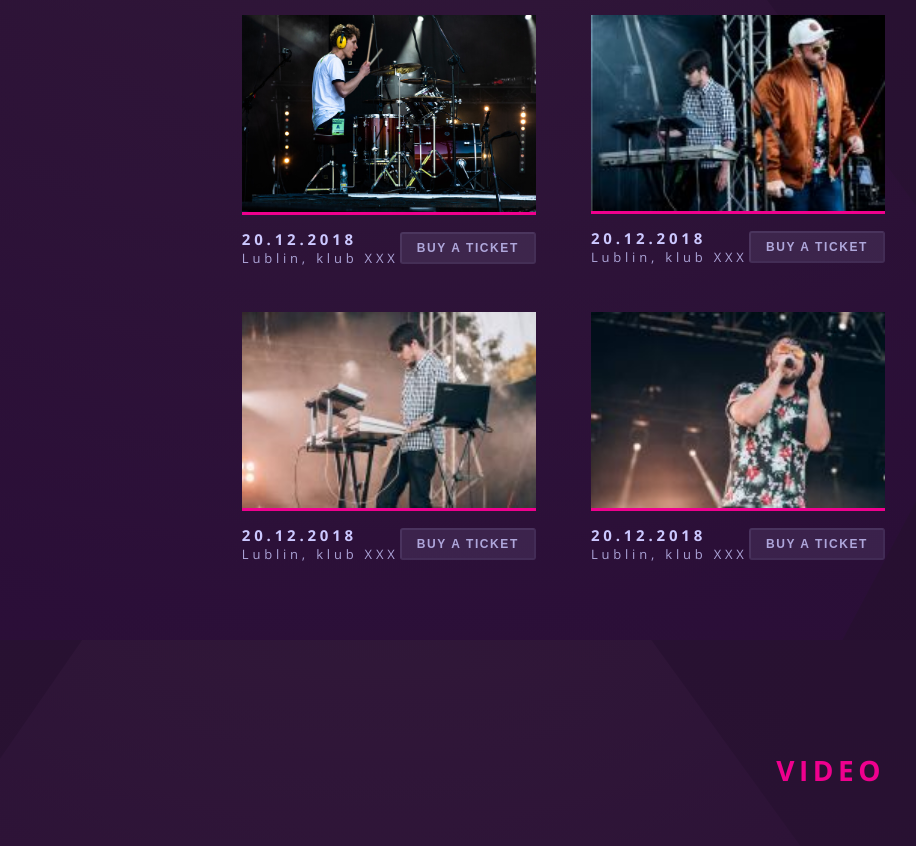
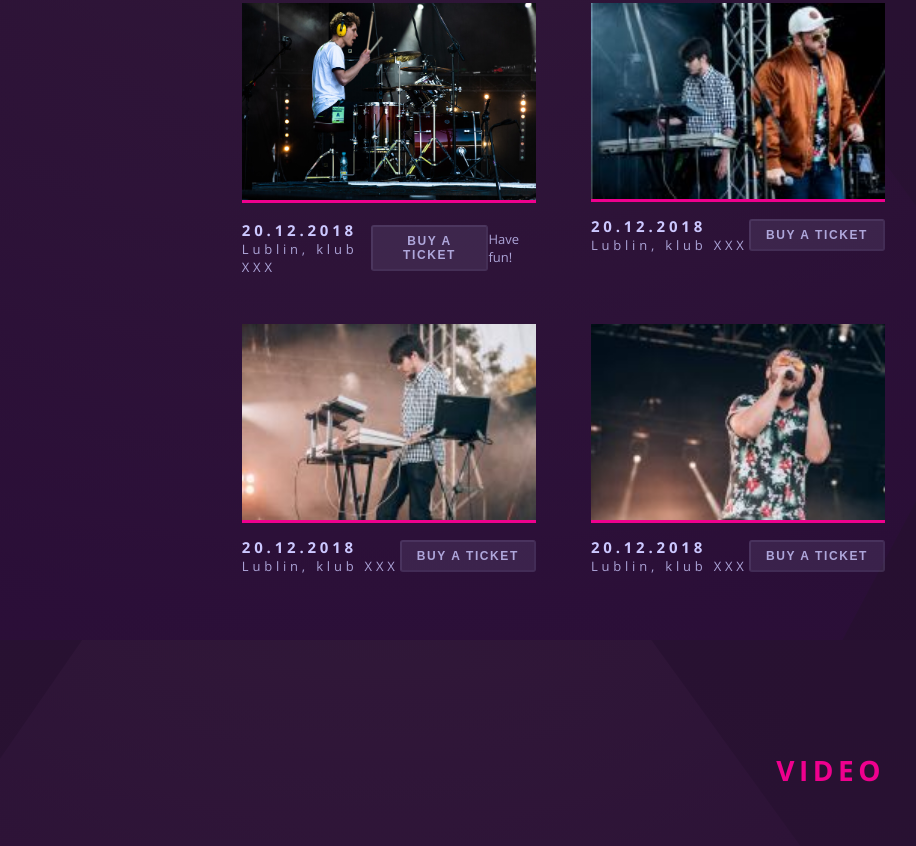
Before and after one commit to zumoskala/daftacademy_frontend4begginers, a plain HTML site: page index.html in a window 1280 px wide. Shown: the part 1760-2606 px from the top of the page, without its empty margins (267-1183 px from the left). Drawn offline with nearby package versions, Linux system fonts and the light colour scheme.

Commit message:
Update index.html

```diff
--- a/index.html
+++ b/index.html
@@ -120,6 +120,7 @@
                             <p class="concerts__location">Lublin, klub XXX</p>
                         </div>
                         <button id="b1c" class="button" onclick="hide('b1c')" >Buy a ticket</button>
+                        <p class="haveFun">Have fun!</p>
 
     <script>
     function hide(y) {
```
